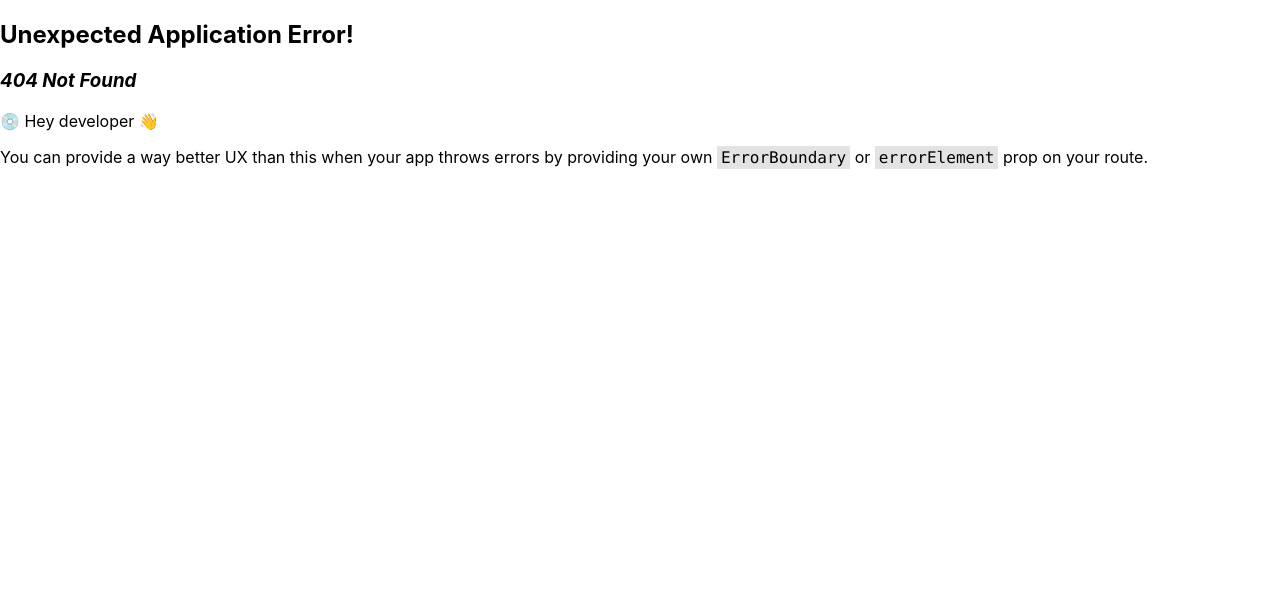
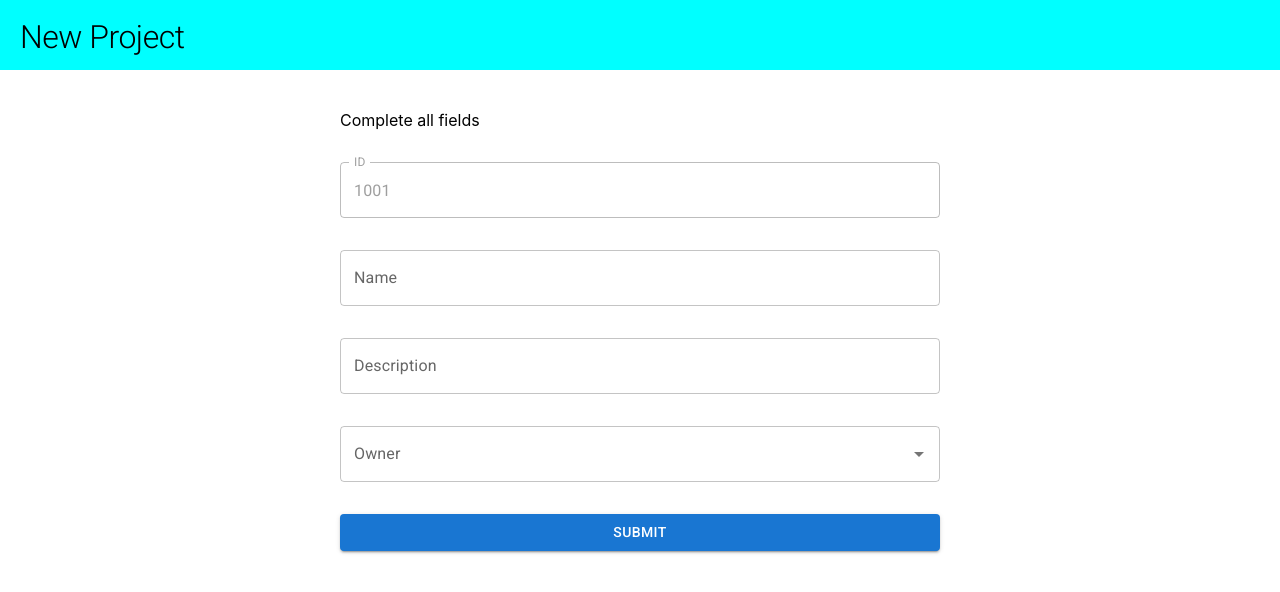
Before and after one commit to fcatania/react-challenge, a React (Create React App) app: page /create-project in a window 1280 px wide. Before the commit this address had no page. Shown: the top 592 px of the page. Built offline with nearby package versions, Linux system fonts and the light colour scheme; a web font is replaced by a local one.

Commit message:
add CreateProject and CreateUser pages

```diff
--- a/src/components/Header/Header.tsx
+++ b/src/components/Header/Header.tsx
@@ -1,6 +1,7 @@
-import React from 'react';
+import React, { useCallback } from 'react';
 import styles from './Header.module.css';
 import { Typography, Button, Stack } from '@mui/material';
+import { useNavigate } from 'react-router-dom';
 
 type HeaderProps = {
   title: string,
@@ -8,6 +9,16 @@ type HeaderProps = {
 }
 
 export const Header = ({ title, showButtons }: HeaderProps) => {
+  const navigate = useNavigate();
+
+  const onClickCreateProject = useCallback(() => {
+    navigate('/create-project');
+  }, []);
+
+  const onClickCreateUser = useCallback(() => {
+    navigate('/create-user');
+  }, []);
+
   return (
     <header className={styles.header}>
       <Typography variant="h1" mt={2} gutterBottom fontSize={32}>
@@ -15,8 +26,8 @@ export const Header = ({ title, showButtons }: HeaderProps) => {
       </Typography>
       {showButtons &&
         <Stack direction="row" spacing={2}>
-          <Button variant="contained">NEW PROJECT</Button>
-          <Button variant="contained">NEW USER</Button>
+          <Button variant="contained" onClick={onClickCreateProject}>CREATE PROJECT</Button>
+          <Button variant="contained" onClick={onClickCreateUser}>CREATE USER</Button>
         </Stack>
       }
     </header>
--- /dev/null
+++ b/src/pages/CreateProject/CreateProject.module.css
@@ -0,0 +1,16 @@
+.container {
+  height: 100vh;
+  width: 100vw;
+  background-color: 'whitesmoke';
+  display: flex;
+  flex-direction: column;
+}
+
+.tableContainer {
+  width: 600px;
+  display: flex;
+  flex-direction: column;
+  justify-content: center;
+  align-self: center;
+  padding-top: 40px;
+}
--- /dev/null
+++ b/src/pages/CreateProject/CreateProject.tsx
@@ -0,0 +1,78 @@
+import React, { useState, useCallback } from 'react';
+import styles from './CreateProject.module.css';
+import { Header } from '../../components/Header/Header';
+import { useNavigate } from 'react-router-dom';
+import { Stack, TextField, Autocomplete, Button } from '@mui/material';
+import { useSelector, useDispatch } from 'react-redux';
+import { RootState } from '../../store/store';
+import { User } from '../../models/User';
+import { create } from '../../store/projectsSlice';
+import { useControlledInput } from '../../hooks/useControlledInput';
+
+export const CreateProject = () => {
+  const dispatch = useDispatch();
+  const navigate = useNavigate();
+  const users = useSelector((state: RootState) => state.users.data);
+  const projects = useSelector((state: RootState) => state.projects.data);
+  const [ownerValue, setOwnerValue] = useState<User | undefined>();
+  const [nameValue, onChangeName] = useControlledInput();
+  const [descriptionValue, onChangeDescription] = useControlledInput();
+
+  const onSubmit = useCallback(() => {
+    if (!ownerValue) return;
+    dispatch(create({
+      id: projects.length + 1, // not ideal but since the list is ordered and incrementing, this works
+      name: nameValue,
+      description: descriptionValue,
+      owner: ownerValue.id,
+    }));
+    navigate(-1);
+  }, [projects, nameValue, descriptionValue, ownerValue]);
+
+  return (
+    <div className={styles.container}>
+      <Header title="New Project" />
+      <Stack spacing={4} className={styles.tableContainer}>
+        <span>Complete all fields</span>
+        <TextField
+          id="id-field"
+          variant="outlined"
+          disabled
+          label="ID"
+          value={projects.length + 1}
+          fullWidth
+        />
+        <TextField
+          id="name-field"
+          variant="outlined"
+          label="Name"
+          fullWidth
+          value={nameValue}
+          onChange={onChangeName}
+        />
+        <TextField
+          id="description-field"
+          variant="outlined"
+          label="Description"
+          fullWidth
+          value={descriptionValue}
+          onChange={onChangeDescription}
+        />
+        <Autocomplete
+          disablePortal
+          id="combo-box-demo"
+          options={users}
+          disableClearable
+          getOptionLabel={option => option.name}
+          isOptionEqualToValue={(option, value) => option?.id === value?.id}
+          value={ownerValue}
+          onChange={(event: any, newValue: User) => {
+            setOwnerValue(newValue);
+          }}
+          renderInput={(params) => <TextField {...params} label="Owner" />}
+        />
+        <Button variant="contained" onClick={onSubmit}>SUBMIT</Button>
+      </Stack>
+    </div >
+  );
+}
--- /dev/null
+++ b/src/pages/CreateUser/CreateUser.module.css
@@ -0,0 +1,16 @@
+.container {
+  height: 100vh;
+  width: 100vw;
+  background-color: 'whitesmoke';
+  display: flex;
+  flex-direction: column;
+}
+
+.tableContainer {
+  width: 600px;
+  display: flex;
+  flex-direction: column;
+  justify-content: center;
+  align-self: center;
+  padding-top: 40px;
+}
--- /dev/null
+++ b/src/pages/CreateUser/CreateUser.tsx
@@ -0,0 +1,84 @@
+import React, { useCallback, useState } from 'react';
+import styles from './CreateUser.module.css';
+import { Header } from '../../components/Header/Header';
+import { useNavigate } from 'react-router-dom';
+import { Stack, TextField, Button } from '@mui/material';
+import { useSelector, useDispatch } from 'react-redux';
+import { RootState } from '../../store/store';
+import { create } from '../../store/usersSlice';
+import { useControlledInput } from '../../hooks/useControlledInput';
+import { validateEmail } from '../../utils/form';
+
+export const CreateUser = () => {
+  const dispatch = useDispatch();
+  const navigate = useNavigate();
+  const users = useSelector((state: RootState) => state.users.data);
+  const [nameValue, onChangeName] = useControlledInput();
+  const [emailValue, onChangeEmail] = useControlledInput();
+  const [nameError, setNameError] = useState(false);
+  const [emailError, setEmailError] = useState(false);
+
+  const onSubmit = useCallback(() => {
+    let hasError = false;
+    if (!nameValue || nameValue.length === 0) {
+      setNameError(true);
+      hasError = true;
+    } else {
+      setNameError(false);
+    }
+    if (!emailValue || emailValue.length === 0 || !validateEmail(emailValue)) {
+      setEmailError(true);
+      hasError = true;
+    } else {
+      setEmailError(false);
+    }
+
+    if (!hasError) {
+      dispatch(create({
+        id: users.length + 1, // not ideal but since the list is ordered and incrementing, this works
+        name: nameValue,
+        email: emailValue,
+      }));
+      navigate(-1);
+    }
+
+  }, [users, nameValue, emailValue]);
+
+  return (
+    <div className={styles.container}>
+      <Header title="Create User" />
+      <Stack spacing={4} className={styles.tableContainer}>
+        <span>Complete all fields (need valid email)</span>
+        <TextField
+          id="id-field"
+          variant="outlined"
+          disabled
+          label="ID"
+          value={users.length + 1}
+          fullWidth
+        />
+        <TextField
+          id="name-field"
+          variant="outlined"
+          label="Name"
+          fullWidth
+          value={nameValue}
+          onChange={onChangeName}
+          required
+          error={nameError}
+        />
+        <TextField
+          id="email-field"
+          variant="outlined"
+          label="Email"
+          fullWidth
+          value={emailValue}
+          onChange={onChangeEmail}
+          required
+          error={emailError}
+        />
+        <Button variant="contained" onClick={onSubmit}>SUBMIT</Button>
+      </Stack>
+    </div >
+  );
+}
```
Also changed, not shown: src/index.tsx (+11 -1 lines).
